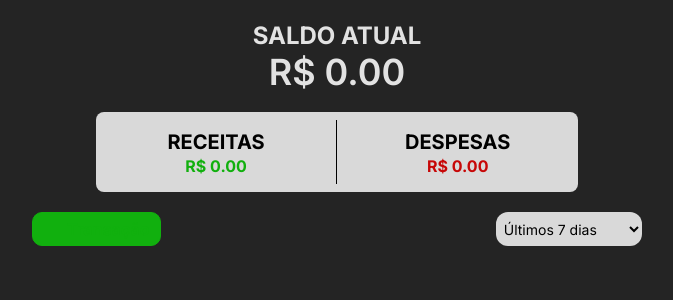
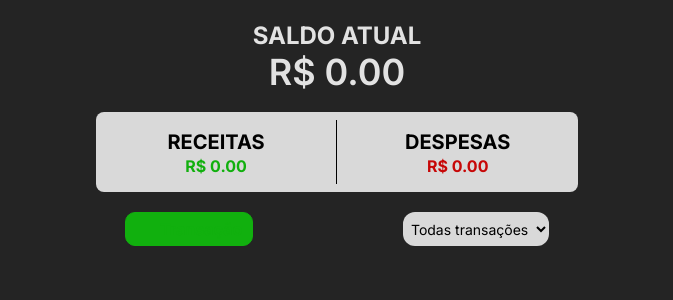
Before and after one commit to viezzer/dinheiro2, a React (Vite) app: page / in a window 1280 px wide. Shown: the top 300 px of the page, without its empty margins (303-976 px from the left). Built offline with nearby package versions, Linux system fonts and the light colour scheme; some icons are missing.

Commit message:
editado layout

```diff
--- a/src/App.tsx
+++ b/src/App.tsx
@@ -29,7 +29,7 @@ function App() {
   const [balance, setBalance] = useState("3452.00")
   const [income, setIncome] = useState("345.00")
   const [expense, setExpense] = useState("546.54")
-  const [filter, setFilter] = useState('week'); // 'all' | 'week' | 'month' | 'custom'
+  const [filter, setFilter] = useState('all'); // 'all' | 'week' | 'month' | 'custom'
 
 
   useEffect(() => {
@@ -150,7 +150,7 @@ function App() {
     <div className="app w-full md:w-9/12 lg:w-8/12 xl:w-7/12 flex flex-col items-center mx-auto">
       <CurrentBalanceDisplay balance={balance}/>
       <IncomeAndExpenseDisplay income={income} expense={expense}/>
-      <div className='flex justify-evenly w-screen'>
+      <div className='flex justify-evenly w-screen sm:w-full'>
         <NewTransactionButton reloadFatherCallback={fetchTransactions}/>
         <DateFilter filter={filter} setFilter={setFilter}/>
       </div>
--- a/src/components/TransactionsList.tsx
+++ b/src/components/TransactionsList.tsx
@@ -34,7 +34,7 @@ function TransactionsList({transactions, handleDelete}: TransactionsListProps) {
     return (
         <div className={styles.container}>
             {transactions ? (transactions.map((transaction, index) => (
-                    <div className='w-full h-11 bg-card flex flex-row rounded-lg mb-2 justify-between sm:w-96 md:w-3/4' key={index}>
+                    <div onClick={() => handleDelete(transaction.id, transaction.title)} className='w-full h-11 bg-card flex flex-row rounded-lg mb-2 justify-between sm:w-96 md:w-3/4' key={index}>
                         <div className={styles.titleDiv}>
                             <p className={styles.title}>{transaction.title}</p>
                         </div>
@@ -49,7 +49,7 @@ function TransactionsList({transactions, handleDelete}: TransactionsListProps) {
                     <p>Você ainda não possui transações registradas. Registre uma clicando em "Nova Transação"!</p>
                 )
             }
-        </div>
+            </div>
 
     )
 }
```
